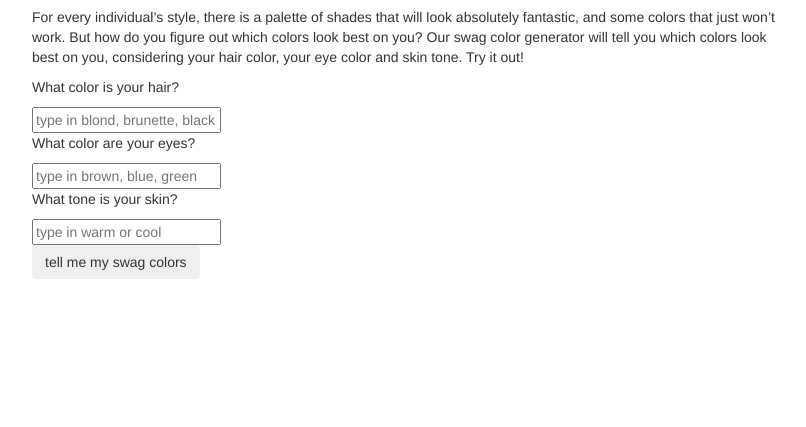
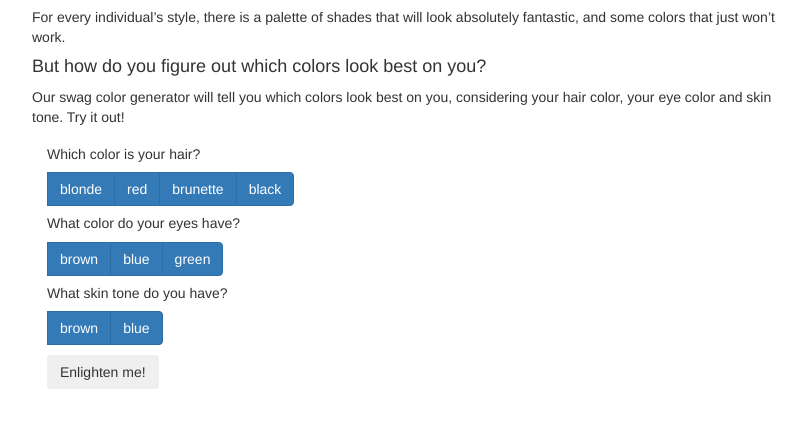
Before and after one commit to kristraeger/mystylecolors, a plain HTML site: page index.html in a window 1280 px wide. Shown: the part 109-536 px from the top of the page, without its empty margins (38-844 px from the left). Drawn offline with nearby package versions, Linux system fonts and the light colour scheme.

Commit message:
new stuff

```diff
--- a/css/custom.css
+++ b/css/custom.css
@@ -1,2 +1,5 @@
-
-/*custom css*/
+#submitBtn {
+	margin-top: 10px;
+	margin-bottom: 10px;
+	min-height: 1px;
+}
--- a/index.html
+++ b/index.html
@@ -23,30 +23,80 @@
 			<header class="center-block col-xs-8">
 				<h1>My Swag Colors</h1>
 				<h3>Want to swag up your style?</h3>
-				<p>For every individual’s style, there is a palette of shades that will look absolutely fantastic, and some colors that just won’t work. But how do you figure out which colors look best on you? Our swag color generator will tell you which colors look best on you, considering your hair color, your eye color and skin tone. Try it out!</p>
+				<p>For every individual’s style, there is a palette of shades that will look absolutely fantastic, and some colors that just won’t work. </p>
+
+				<h4>But how do you figure out which colors look best on you?</h4>
+
+				<p>Our swag color generator will tell you which colors look best on you, considering your hair color, your eye color and skin tone. Try it out!</p>
 			</header>
-
 		</div>
 
 		<div class="row ">
-			<form id="userInput" class="col-xs-8 center-block">
-				<p>What color is your hair?</p>
-				<input id="hairColor" placeholder="type in blond, brunette, black or red">
-				<p>What color are your eyes?</p>
-				<input id="eyeColor" placeholder="type in brown, blue, green">
-				<br>
-				<p>What tone is your skin?</p>
-				<input id="skinTone" placeholder="type in warm or cool">
-				<br>
-				<button type="button" onclick="getInfo()" class="btn">tell me my swag colors</button>
+			<form id="userInput" class="col-xs-8">
+
+				<div class="btn-group col-xs-12"  data-toggle="buttons" id="hairColor">
+					<h5>Which color is your hair?</h5>
+					<label class="btn btn-primary">
+						<input id="hairColor1" autocomplete="off" type="radio" name="options">blonde
+	  				</label>
+	  				<label class="btn btn-primary">
+						<input id="hairColor2" autocomplete="off" type="radio" name="options">red
+	  				</label>
+	  				<label class="btn btn-primary">
+						<input id="hairColor3" autocomplete="off" type="radio" name="options">brunette
+	  				</label>
+	  				<label class="btn btn-primary">
+						<input id="hairColor4" autocomplete="off" type="radio" name="options">black
+	  				</label>
+	  			</div>
+
+	  			<div class="btn-group col-xs-12" data-toggle="buttons" id="eyeColor">
+					<h5>What color do your eyes have?</h5>
+					<label class="btn btn-primary">
+						<input id="eyeColor1" autocomplete="off" type="radio" name="options">brown
+	  				</label>
+	  				<label class="btn btn-primary">
+						<input id="eyeColor2" autocomplete="off" type="radio" name="options">blue
+	  				</label>
+	  				<label class="btn btn-primary">
+						<input id="eyeColor3" autocomplete="off" type="radio" name="options">green
+	  				</label>
+	  			</div>
+
+	  			<div class="btn-group col-xs-12" data-toggle="buttons" id="skinTone">
+					<h5>What skin tone do you have?</h5>
+					<label class="btn btn-primary">
+						<input id="skinTone1" autocomplete="off" type="radio" name="options">brown
+	  				</label>
+	  				<label class="btn btn-primary">
+						<input id="skinTone2" autocomplete="off" type="radio" name="options">blue
+	  				</label>
+	  			</div>
+
+				<!-- Button trigger modal -->
+				<div id="submitBtn" class="btn-group col-xs-12">
+					<button type="button" onclick="getInfo()" class="btn" data-toggle="modal" data-target="#resultModal">Enlighten me! </button>
+				</div>
+
 			</form>
 		</div>
 
-		<div class="row">
-			<div id="result">
-			</div>
+		<!-- Modal -->
+		<div class="modal fade" id="resultModal" tabindex="-1" role="dialog" aria-labelledby="resultLabel">
+		  <div class="modal-dialog" role="document">
+		    <div class="modal-content">
+		      <div class="modal-header">
+		        <button type="button" class="close" data-dismiss="modal" aria-label="Close"><span aria-hidden="true">&times;</span></button>
+		        <h4 class="modal-title" id="resultLabel"></h4>
+		      </div>
+		      <div class="modal-body" id="resultBody">xx
+		      </div>
+		      <div class="modal-footer">
+		        <button type="button" onclick="clearForm()"class="btn btn-default" data-dismiss="modal">Close</button>
+		      </div>
+		    </div>
+		  </div>
 		</div>
-
 	</div>
 
 	<!-- jQuery -->
--- a/js/main.js
+++ b/js/main.js
@@ -12,14 +12,14 @@ function SwagStyle(hairColor, eyeColor, skinTone, swagColors) {
 
 var SwagStyleArray = new Array ();
 
-SwagStyleArray[0] = new SwagStyle("blond","brown","cool","bl-br-c");
-SwagStyleArray[1] = new SwagStyle("blond","brown","warm","bl-br-w");
+SwagStyleArray[0] = new SwagStyle("blonde","brown","cool","bl-br-c");
+SwagStyleArray[1] = new SwagStyle("blonde","brown","warm","bl-br-w");
 
-SwagStyleArray[2] = new SwagStyle("blond","blue","cool","bl-bl-c");
-SwagStyleArray[3] = new SwagStyle("blond","blue","warm","bl-bl-w");
+SwagStyleArray[2] = new SwagStyle("blonde","blue","cool","bl-bl-c");
+SwagStyleArray[3] = new SwagStyle("blonde","blue","warm","bl-bl-w");
 
-SwagStyleArray[4] = new SwagStyle("blond","green","cool","bl-gr-c");
-SwagStyleArray[5] = new SwagStyle("blond","green","warm","bl-gr-w");
+SwagStyleArray[4] = new SwagStyle("blonde","green","cool","bl-gr-c");
+SwagStyleArray[5] = new SwagStyle("blonde","green","warm","bl-gr-w");
 
 SwagStyleArray[6] = new SwagStyle("brown","brown","cool","br-br-c");
 SwagStyleArray[7] = new SwagStyle("brown","brown","warm","br-br-w");
@@ -49,26 +49,37 @@ SwagStyleArray[22] = new SwagStyle("black","green","cool","bc-gr-c");
 SwagStyleArray[23] = new SwagStyle("black","green","warm","bc-gr-w");
 
 
-// display result in #result
+// show result based on user input
 
 function getInfo() {
-	//take user input and make it lower case
-	var hairColor = document.getElementById("hairColor").value.toLowerCase()
-	var eyeColor = document.getElementById("eyeColor").value.toLowerCase()
-	var skinTone = document.getElementById("skinTone").value.toLowerCase()
+	//check for values of userinfo and set them to variables
+	var inputHair = document.getElementsByClassName("hairColor")
 
-	//give input a unique swag ID
+
+
+
+	//give input a unique ID
 	var swagIDinput = hairColor + eyeColor + skinTone
 	console.log(swagIDinput)
 
-	//loop through array until it finds the object with matching Swag ID
+	//loop through array until it finds the object with matching ID
 	for (var i = 0; i < SwagStyleArray.length; i++) {
 		if (swagIDinput === SwagStyleArray[i].swagID) {
-			console.log(SwagStyleArray[i].swagColors)
+			var result = SwagStyleArray[i].swagColors
+			console.log(result)
 			break
 		} else {
 			console.log("did not find")
 		}
+	}
 
-	}
+	// result modal
+	document.getElementById("resultLabel").innerHTML = "Your Swag Colors"
+	document.getElementById("resultBody").innerHTML = result
 }
+
+//clear values when close button is clicked
+
+function clearForm(){
+	document.getElementById("userInput").reset();
+}
```
